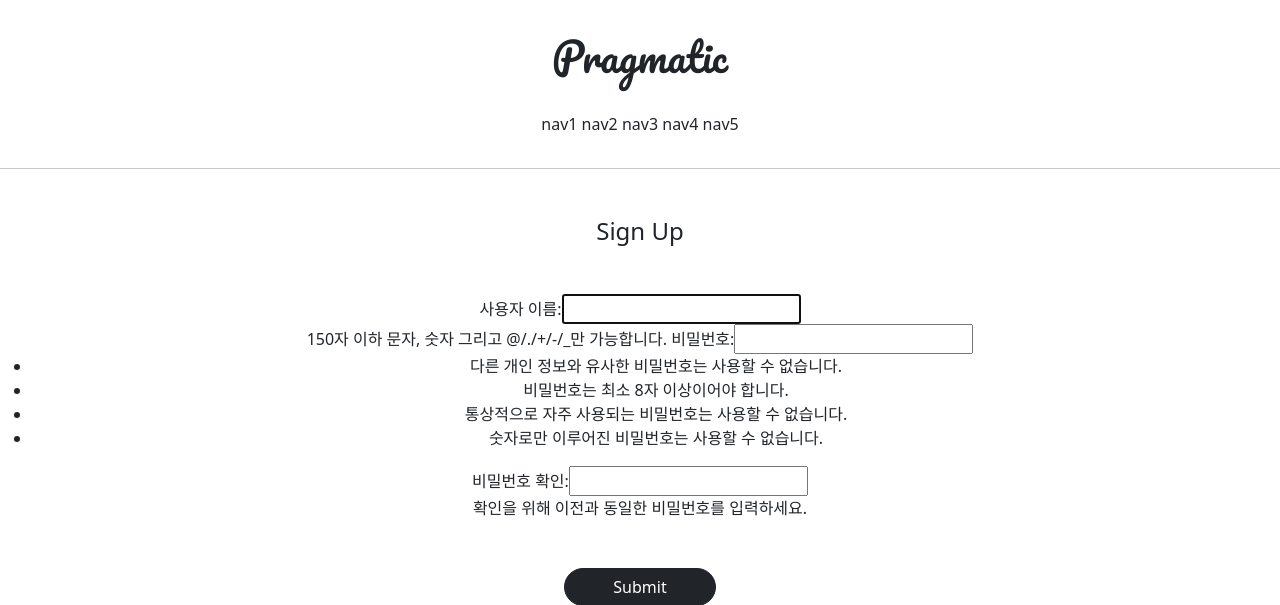
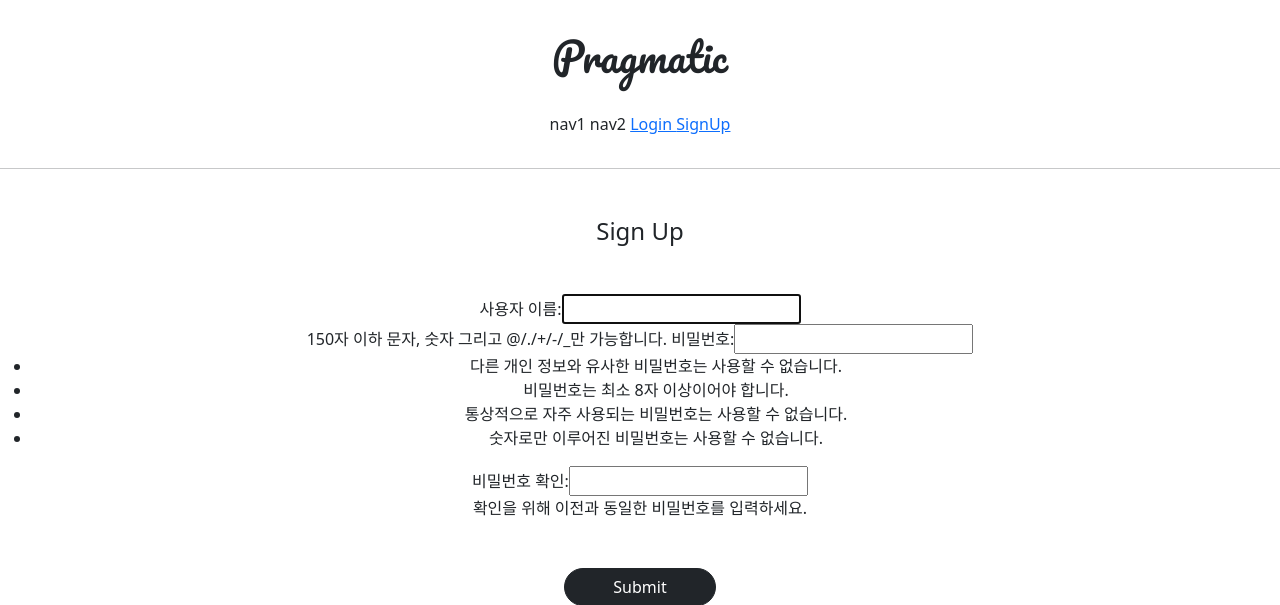
Before and after one commit to tae00909/gis_1, a Django app: page /accounts/create/ in a window 1280 px wide. Shown: the top 605 px of the page. Run offline with Django 3.2, Linux system fonts and the light colour scheme; parts of the project's set-up code (start-up, migrations or seed data) failed here and were passed over.

Commit message:
7/16 3ban class commit 1

```diff
--- a/templates/header.html
+++ b/templates/header.html
@@ -5,8 +5,25 @@
     <div class="pragmatic_header_button">
         <span>nav1</span>
         <span>nav2</span>
-        <span>nav3</span>
-        <span>nav4</span>
-        <span>nav5</span>
+{#       장고에서 기본적으로 제공해주는 user 안의 객체인 authenticated 로그인 여부를 확인해준다. #}
+        {% if not user.is_authenticated %}
+        <span>
+{#           어떤 라우터로 갈건지#}
+            <a href="{% url 'accountapp:login' %}">
+                Login
+            </a>
+        </span>
+        <span>
+            <a href="{% url 'accountapp:create' %}">
+               SignUp
+            </a>
+        </span>
+        {% else %}
+        <span>
+            <a href="{% url 'accountapp:logout' %}">
+                Logout
+            </a>
+        </span>
+        {% endif %}
     </div>
 </div>
```
